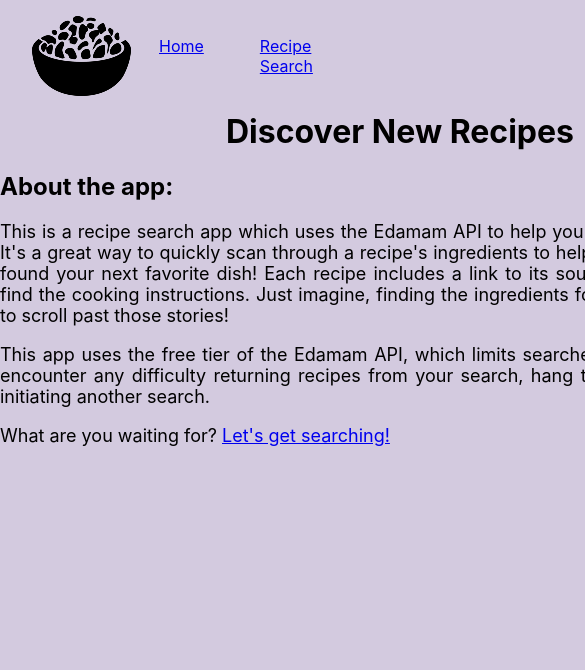
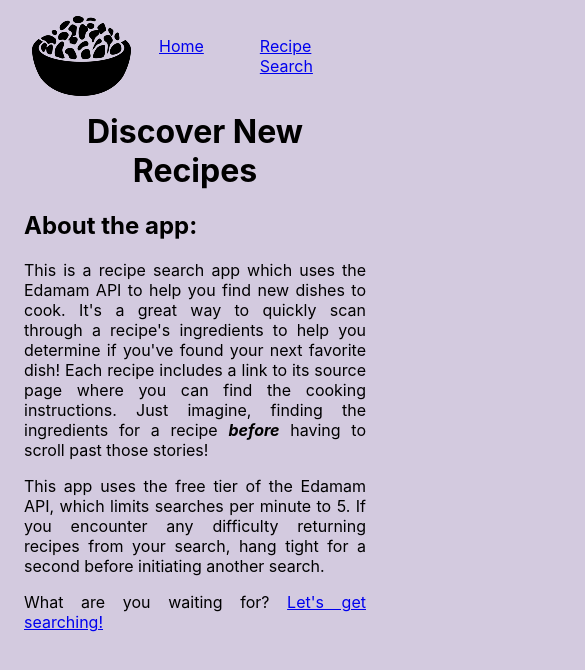
Before and after one commit to jafarlow/recipe-app-practice, a React (Create React App) app: page / in a window 390 px wide. Shown: the top 670 px of the page, 585 px wide, since content can reach past the window. Built offline with nearby package versions, Linux system fonts and the light colour scheme.

Commit message:
More responsive enhancements
index.scss
  - targeted the `.Home` widths at different pixel breaks
    - new pixel break at 800px
    - adjusted widths and padding and font size
  - adjusted visual spacing in media queries

```diff
--- a/src/index.scss
+++ b/src/index.scss
@@ -135,9 +135,11 @@ button {
   .Home {
     width: 800px;
   }
+
   .recipes {
     grid-template-columns: repeat(2, 1fr);
   }
+
   .dish {
     width: 400px;
 
@@ -158,7 +160,22 @@ button {
     }
   }
 }
+
+@media only screen and (max-width: 800px) {
+  .Home {
+    width: 100vw;
+    padding: 0 2rem;
+    box-sizing: border-box;
+  }
+}
+
 @media only screen and (max-width: 650px) {
+  .Home {
+    p {
+      font-size: 1rem;
+    }
+  }
+
   form {
     display: flex;
     flex-direction: column;
@@ -207,6 +224,10 @@ button {
     }
   }
 
+  .Home {
+    padding: 0 1.5rem;
+  }
+
   form {
     display: flex;
     flex-direction: column;
```
